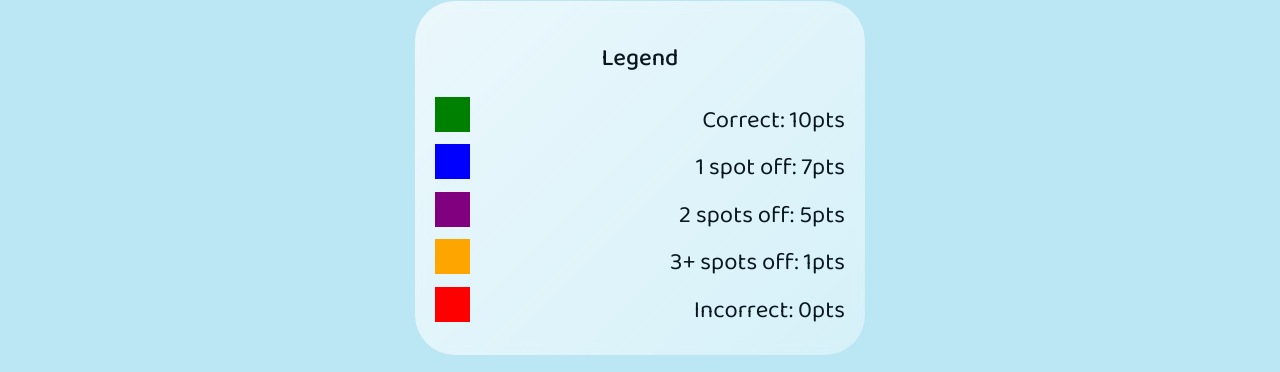
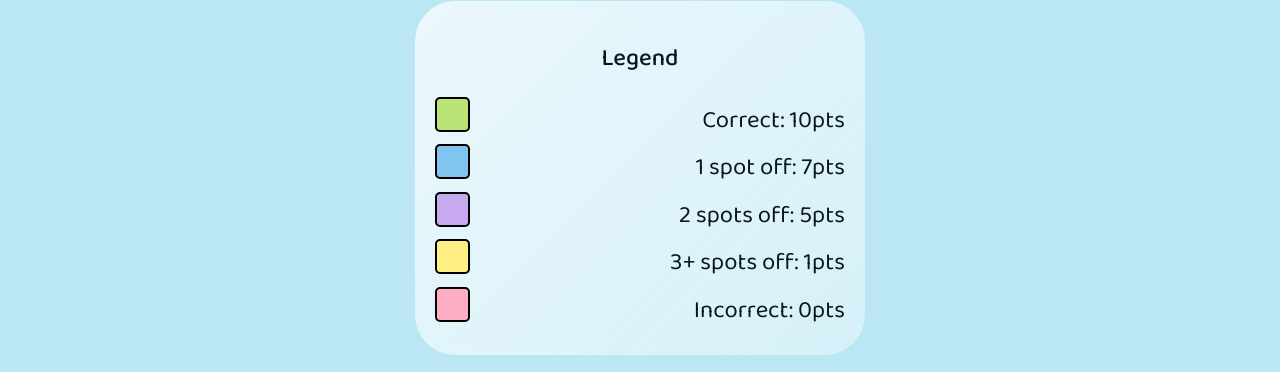
Before and after one commit to project4-group5/boxOfficeBoffo, a React (Create React App) app: page /PersonalizedList/1/1 in a window 1280 px wide. Shown: the part 451-823 px from the top of the page. Built offline with nearby package versions, Linux system fonts and the light colour scheme; no server answers; the database is empty.

Commit message:
adjusted scoring colors and styling

```diff
--- a/src/styles/personalizedLists.css
+++ b/src/styles/personalizedLists.css
@@ -6,7 +6,8 @@
     align-items: stretch;
 }
 
-.persoList ol, .persoList ul {
+.persoList ol,
+.persoList ul {
     list-style-position: inside;
 }
 
@@ -16,31 +17,36 @@
 
 .persoList .flexContainer {
     width: 48%;
-    display:flex;
+    display: flex;
     flex-direction: column;
     align-items: center;
 
 }
 
+.points10, .points7, .points5, .points1, .points0 {
+    margin: 5px 0;
+}
+
 .points10 {
-    color: green;
+    background-color: #BAE576;
 }
 
 .points7 {
-    color: blue;
+    background-color: #81C4EF;
 }
 
 .points5 {
-    color: purple;
+    background-color: #C7A9EF;
 }
 
 .points1 {
-    color: orange;
+    background-color: #FFEF85;
 }
 
 .points0 {
-    color: red;
+    background-color: #FFADC2;
 }
+
 .flex {
     display: flex;
     flex-direction: row;
@@ -56,30 +62,35 @@
     margin: 0 auto;
 }
 
-.color1 {
+.color1,
+.color2,
+.color3,
+.color4,
+.color5 {
+    border: 2px solid black;
+    border-radius: 5px;
     width: 35px;
     height: 35px;
-    background-color: green;
 }
+
+.color1 {
+    background-color: #BAE576;
+}
+
 .color2 {
-    width: 35px;
-    height: 35px;
-    background-color: blue;
+    background-color: #81C4EF;
 }
+
 .color3 {
-    width: 35px;
-    height: 35px;
-    background-color: purple;
+    background-color: #C7A9EF;
 }
+
 .color4 {
-    width: 35px;
-    height: 35px;
-    background-color: orange;
+    background-color: #FFEF85;
 }
+
 .color5 {
-    width: 35px;
-    height: 35px;
-    background-color: red;
+    background-color: #FFADC2;
 }
 
 .pKey {
@@ -88,12 +99,12 @@
 }
 
 @media (max-width: 500px) {
-.persoList .flexContainer {
+    .persoList .flexContainer {
         width: 100%;
-}
+    }
 
-.persoList .glass {
-    padding: 20px;
-}
+    .persoList .glass {
+        padding: 20px;
+    }
 
 }
```
